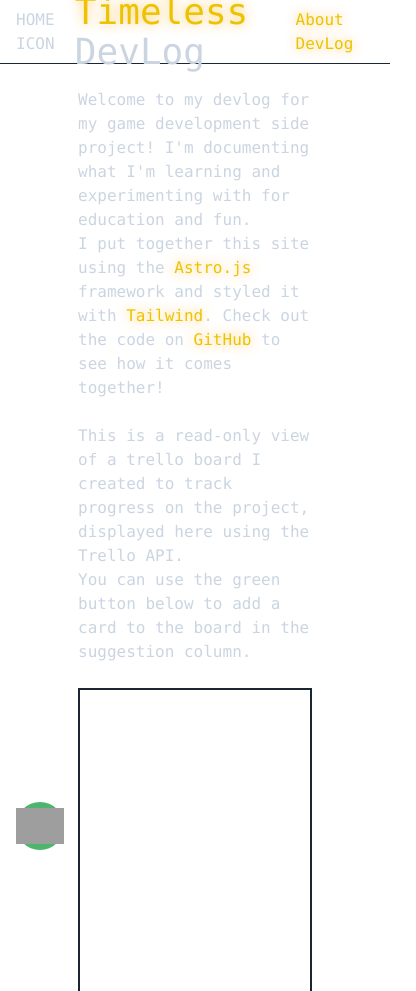
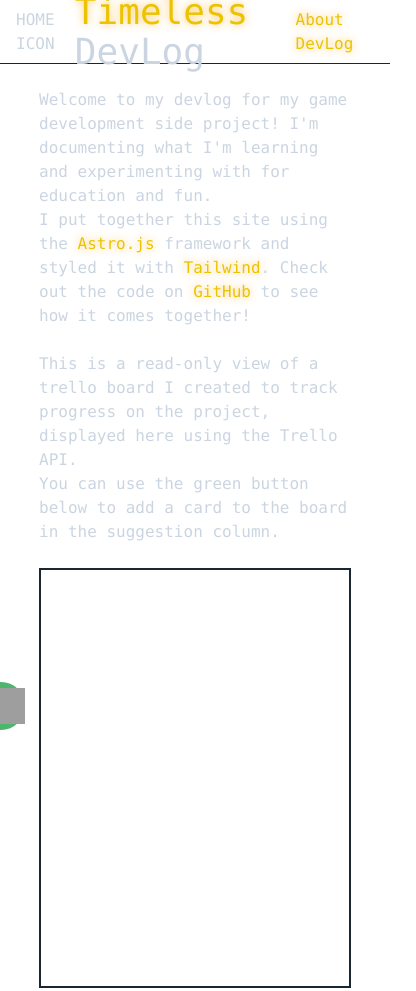
Before and after one commit to c-lonas/astro-timeless-devlog, an Astro site: page / in a window 390 px wide. Shown: the top 991 px of the page, 416 px wide, since content can reach past the window. Built offline with nearby package versions, Linux system fonts and the light colour scheme; Astro itself is replaced by a stand-in of ours; grey boxes are pictures that could not be loaded.

Commit message:
experimenting with media breakpoints in main layout

```diff
--- a/src/assets/styles/tailwind.css
+++ b/src/assets/styles/tailwind.css
@@ -8,7 +8,7 @@
 .bg-label-green { background-color: var(--color-green); } */
 @layer utilities {
     .text-glow {
-        text-shadow: 0 0 12px rgba(255, 189, 67, 0.89);
+        text-shadow: 0 0 8px rgba(255, 189, 67, 0.89);
     }
 }
 
--- a/src/layouts/BaseLayout.astro
+++ b/src/layouts/BaseLayout.astro
@@ -20,7 +20,7 @@ const { pageTitle } = Astro.props;
 		<div>
 			<Header />
 			<SideNav />
-			<div class=" mx-auto w-3/5 h-1/2 ">
+			<div class=" mx-auto w-4/5 md:w-3/5 h-1/2 ">
 				<slot />
 			</div>
 		</div>
```
Also changed, not shown: public/styles.css.
